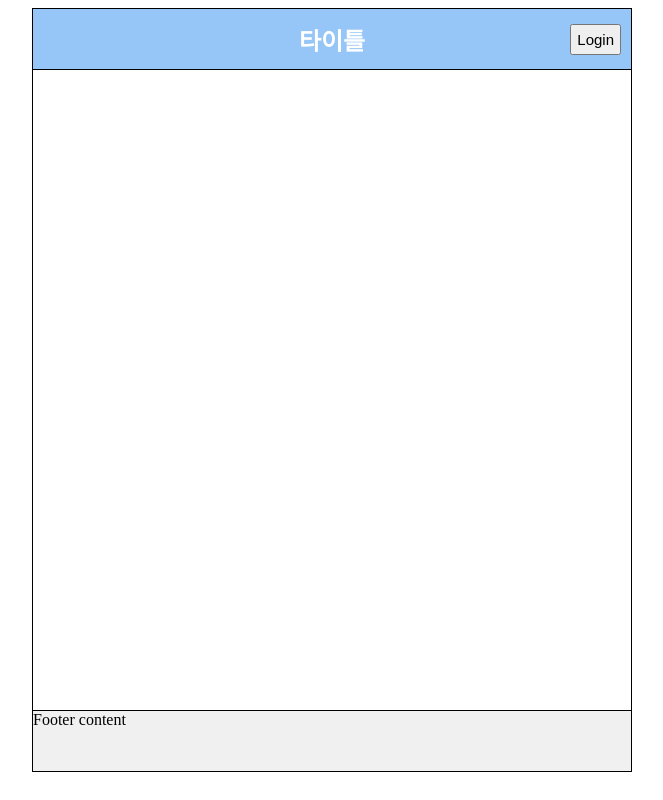
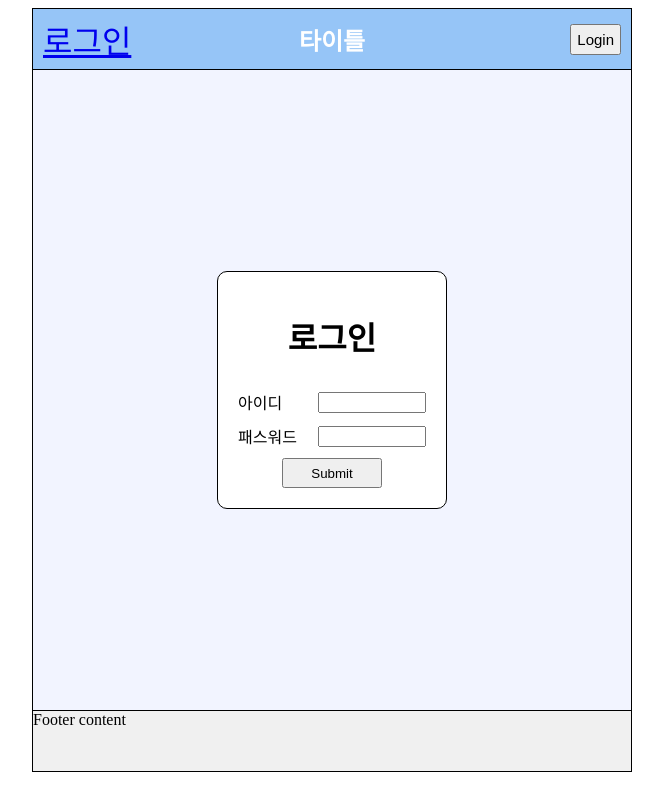
Before and after one commit to memomou/memo_frontend, a React (Create React App) app: page /login in a window 1280 px wide. Shown: the whole page, without its empty margins (308-971 px from the left). Built offline with nearby package versions, Linux system fonts and the light colour scheme.

Commit message:
Add: 로그인 폼 생성 및 간단한 라우팅 분기처리

```diff
--- a/src/App.tsx
+++ b/src/App.tsx
@@ -2,15 +2,17 @@ import Body from "./views/Body";
 import Footer from "./views/Footer";
 import Header from "./views/Header";
 import Wrapper from "./views/Wrapper";
-
+import { BrowserRouter as Router, Route, Routes } from "react-router-dom";
 function App() {
   return (
       <div className="App">
-        <Wrapper>
-          <Header />
-          <Body />
-          <Footer />
-        </Wrapper>
+        <Router>
+          <Wrapper>
+            <Header />
+            <Body />
+            <Footer />
+          </Wrapper>
+        </Router>
       </div>
   );
 }
--- a/src/components/Input.tsx
+++ b/src/components/Input.tsx
@@ -4,7 +4,7 @@ import { TextProps } from "./Text";
 const InputStyled = styled.input.attrs({
   type: "password",
 })<TextProps>`
-  background-color: ${(props) => props.$bgColor};
+  background-color: ${(props) => props.$bgColor ?? "white"};
   font-size: 2rem;
   height: 50px;
 `;
--- a/src/components/Text.tsx
+++ b/src/components/Text.tsx
@@ -1,7 +1,9 @@
 import styled from 'styled-components';
 
 interface TextProps {
-  $bgColor: string;
+  $bgColor?: string;
+  $width?: string;
+  $height?: string;
 }
 
 interface RadiusTextProps extends TextProps {
--- a/src/views/Body.tsx
+++ b/src/views/Body.tsx
@@ -1,10 +1,7 @@
 import styled from "styled-components";
-import Sidebar from "./Sidebar";
-import Content from "./Content";
-import Form from "../components/Form";
-import { RadiusText } from "../components/Text";
 import { BrowserRouter as Router, Route, Routes } from "react-router-dom";
 import Root from "./pages/Root";
+import LoginPage from "./pages/Login";
 
 const Container = styled.div`
   display: flex;
@@ -18,11 +15,10 @@ const Container = styled.div`
 function Body() {
   return (
     <Container>
-      <Router>
         <Routes>
           <Route path="/" element={<Root/>} />
+          <Route path="/login" element={<LoginPage/>} />
         </Routes>
-      </Router>
     </Container>
   );
 }
--- a/src/views/Header.tsx
+++ b/src/views/Header.tsx
@@ -1,5 +1,6 @@
+import { Link } from "react-router-dom";
 import styled from "styled-components";
-
+import { BrowserRouter as Router, Route, Routes } from "react-router-dom";
 const Container = styled.div`
   display: flex;
   justify-content: center;
@@ -32,11 +33,22 @@ const ActionButton = styled.button`
 `
 
 function Header() {
-  return ( <Container>
+  return (
+  <Container>
+      <Link to="/login">로그인</Link>
+      <Routes>
+        <Route path="/" element={null} />
+        <Route path="/" element={null} />
+      </Routes>
+      <Routes>
+        <Route path="/" element={null} />
+        <Route path="/" element={null} />
+      </Routes>
     <Title>타이틀</Title>
     <Action>
         <ActionButton>Login</ActionButton>
     </Action>
-  </Container> );
+  </Container>
+  )
 }
 export default Header;
--- /dev/null
+++ b/src/views/pages/Login.tsx
@@ -0,0 +1,56 @@
+import styled from "styled-components";
+import { TextProps } from "../../components/Text";
+
+const Styled = styled.div`
+  display: flex;
+  align-items: center;
+  justify-content: center;
+  height: 100%;
+  flex: 1;
+  background-color: ${(props) => props.theme.ContentbgColor};
+`;
+
+const CenterForm = styled.form<TextProps>`
+  display: flex;
+  flex-direction: column;
+  align-items: center;
+  gap: 10px;
+  padding: 20px;
+  border: 1px solid black;
+  border-radius: 10px;
+  background-color: white;
+  label {
+    display: flex;
+    align-items: center;
+    span {
+      min-width: 80px;
+    }
+    input {
+      background-color: ${(props) => props.$bgColor};
+      height: ${(props) => props.$height ?? "15px"};
+      width: ${(props) => props.$width ?? "100px"};
+    }
+  }
+`;
+
+function LoginPage(props: any) {
+  return ( <Styled>
+    <CenterForm $width="100px">
+      <h1>로그인</h1>
+        <label>
+          <span>아이디</span>
+          <input
+          type="text" name="username" />
+        </label>
+        <label>
+        <span>패스워드</span>
+          <input type="password" name="password" />
+        </label>
+        <button style={
+          {width : "100px", height : "30px"}
+        } type="submit">Submit</button>
+    </CenterForm>
+  </Styled> );
+}
+
+export default LoginPage;
```
